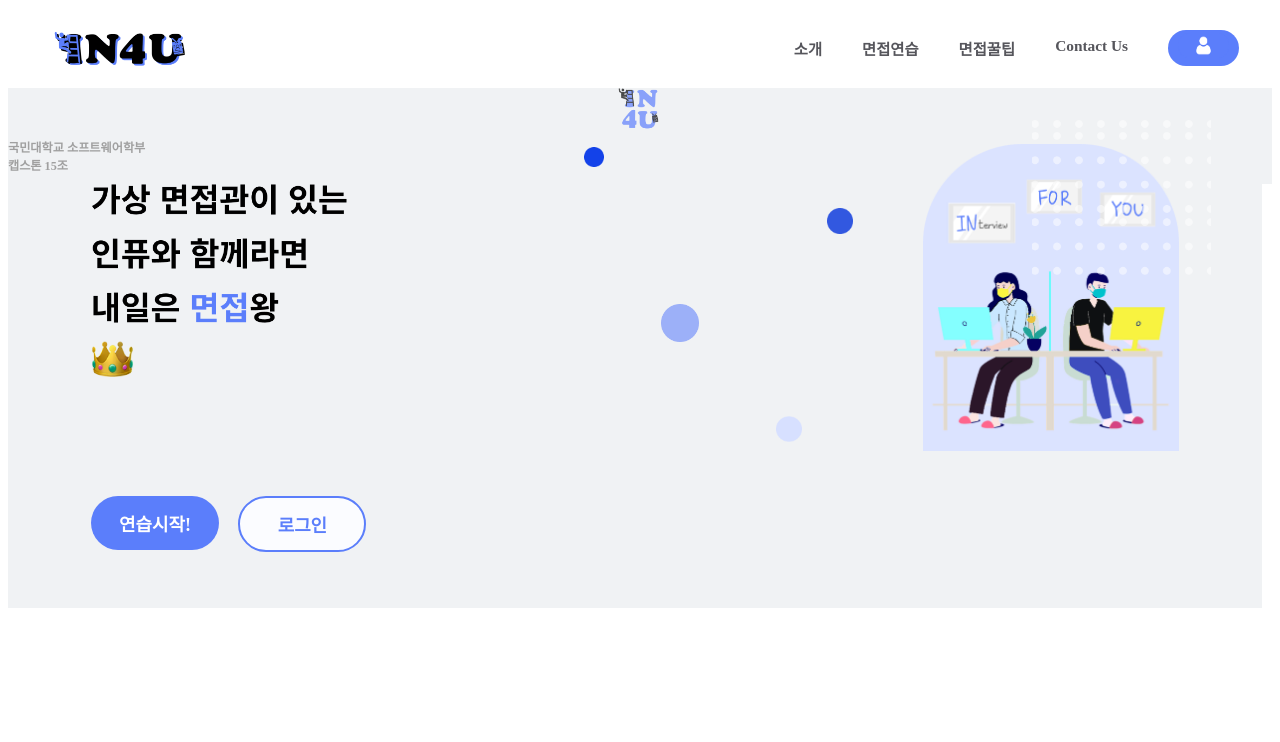
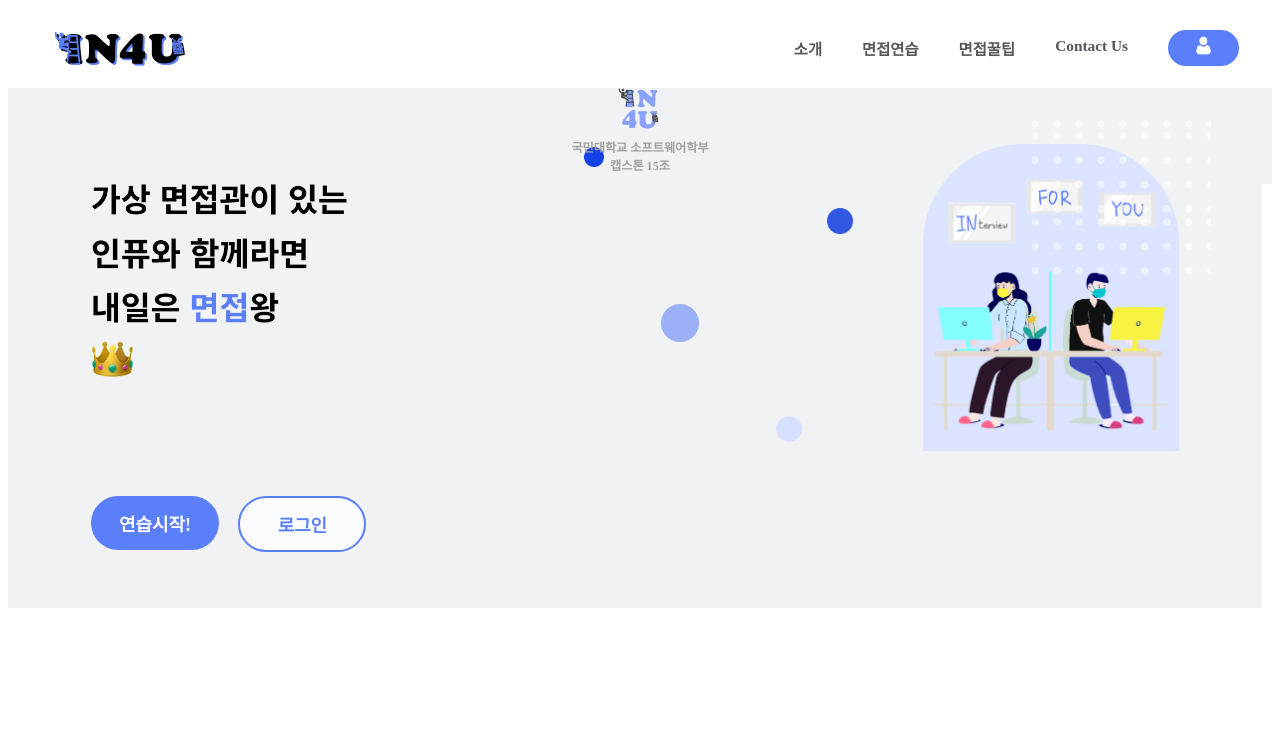
Before and after one commit to kookmin-sw/capstone-2022-15, a React (Create React App) app in the folder src/front/: page / in a window 1280 px wide. Shown: the top 742 px of the page. Built offline with nearby package versions, Linux system fonts and the light colour scheme.

Commit message:
footer - footer-gray-txt 중앙 정렬

```diff
--- a/src/front/src/pages/components/Footer.css
+++ b/src/front/src/pages/components/Footer.css
@@ -26,10 +26,13 @@ Home.js에서 style로 top 지정해도 페이지마다 다르게 보이는 건
   .footer-gray-txt {
     position: relative;
     width: 15vw;
-
     height: 3vw;
+    display: flex;
+    margin: auto;
     /* top: 4.7vw;
     left: 41.5vw; */
+    justify-content: center;
+
     text-align: center;
 
     font-family: 'Montserrat';
```
